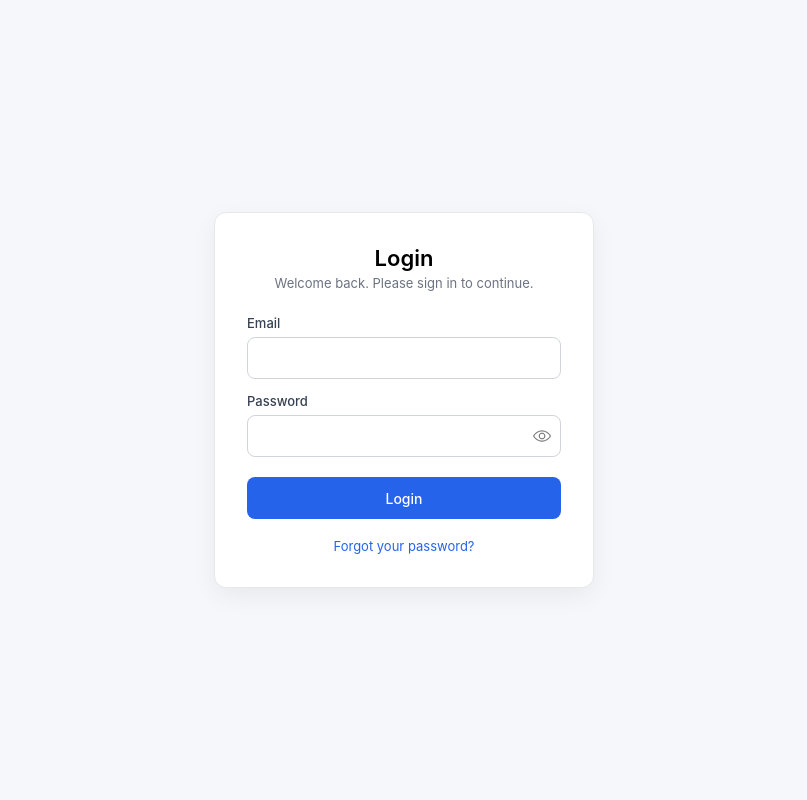
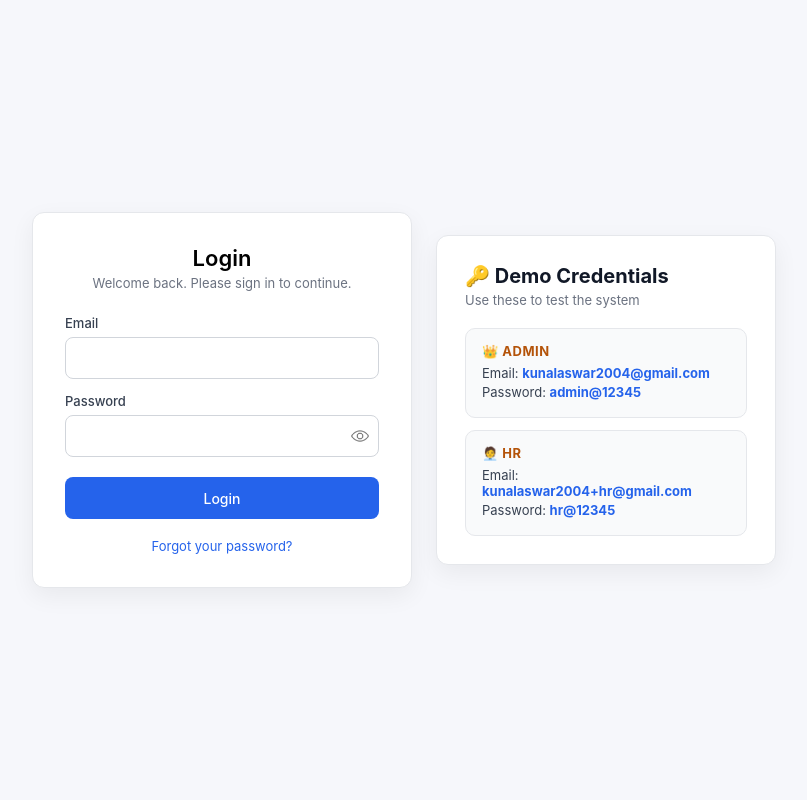
Before and after one commit to kunalaswar/HireFlow-, a Django app: a page that uses templates/auth/login.html in a window 1280 px wide. Shown: the whole page, without its empty margins (271-1078 px from the left). Run offline with Django 5.2, Linux system fonts and the light colour scheme.

Commit message:
update Login Credentials

```diff
--- a/static/css/pages/auth.css
+++ b/static/css/pages/auth.css
@@ -311,3 +311,89 @@ body {
         text-align: center;
     }
 }
+
+
+/* ===============================
+   LOGIN WRAPPER (TWO-COLUMN)
+================================ */
+.login-wrapper {
+    min-height: 100vh;
+    display: flex;
+    align-items: center;
+    justify-content: center;
+    gap: 24px;
+    padding: 24px;
+    background: #f6f7fb;
+}
+
+/* ===============================
+   DEMO CREDENTIALS CARD
+================================ */
+.demo-credentials-card {
+    width: 100%;
+    max-width: 340px;
+    background: #ffffff;
+    padding: 28px;
+    border-radius: 12px;
+    border: 1px solid #e5e7eb;
+    box-shadow: 0 8px 24px rgba(0, 0, 0, 0.06);
+    align-self: center;
+}
+
+.demo-card-title {
+    font-size: 20px;
+    font-weight: 700;
+    color: #111827;
+    margin-bottom: 4px;
+}
+
+.demo-card-subtitle {
+    font-size: 13px;
+    color: #6b7280;
+    margin-bottom: 20px;
+}
+
+.demo-section {
+    background: #f9fafb;
+    border: 1px solid #e5e7eb;
+    border-radius: 10px;
+    padding: 14px 16px;
+    margin-bottom: 12px;
+}
+
+.demo-section:last-child {
+    margin-bottom: 0;
+}
+
+.demo-label {
+    font-size: 13px;
+    font-weight: 700;
+    color: #b45309;
+    margin-bottom: 6px;
+    text-transform: uppercase;
+    letter-spacing: 0.04em;
+}
+
+.demo-value {
+    font-size: 13px;
+    color: #374151;
+    margin-bottom: 3px;
+}
+
+.demo-value strong {
+    color: #2563eb;
+}
+
+/* ===============================
+   RESPONSIVE
+================================ */
+@media (max-width: 768px) {
+    .login-wrapper {
+        flex-direction: column;
+        align-items: center;
+    }
+
+    .demo-credentials-card {
+        max-width: 380px;
+    }
+}
--- a/templates/auth/login.html
+++ b/templates/auth/login.html
@@ -6,7 +6,10 @@
 {% endblock %}
 
 {% block content %}
-<div class="auth-container">
+
+<div class="login-wrapper">
+
+    <!-- LEFT SIDE: LOGIN FORM -->
     <div class="auth-card">
 
         <h1 class="auth-title">Login</h1>
@@ -49,5 +52,25 @@
         </form>
 
     </div>
+
+    <!-- RIGHT SIDE: DEMO CREDENTIALS -->
+    <div class="demo-credentials-card">
+        <h3 class="demo-card-title">🔑 Demo Credentials</h3>
+        <p class="demo-card-subtitle">Use these to test the system</p>
+
+        <div class="demo-section">
+            <p class="demo-label">👑 Admin</p>
+            <p class="demo-value">Email: <strong>kunalaswar2004@gmail.com</strong></p>
+            <p class="demo-value">Password: <strong>admin@12345</strong></p>
+        </div>
+
+        <div class="demo-section">
+            <p class="demo-label">🧑‍💼 HR</p>
+            <p class="demo-value">Email: <strong>kunalaswar2004+hr@gmail.com</strong></p>
+            <p class="demo-value">Password: <strong>hr@12345</strong></p>
+        </div>
+    </div>
+
 </div>
+
 {% endblock %}
```
